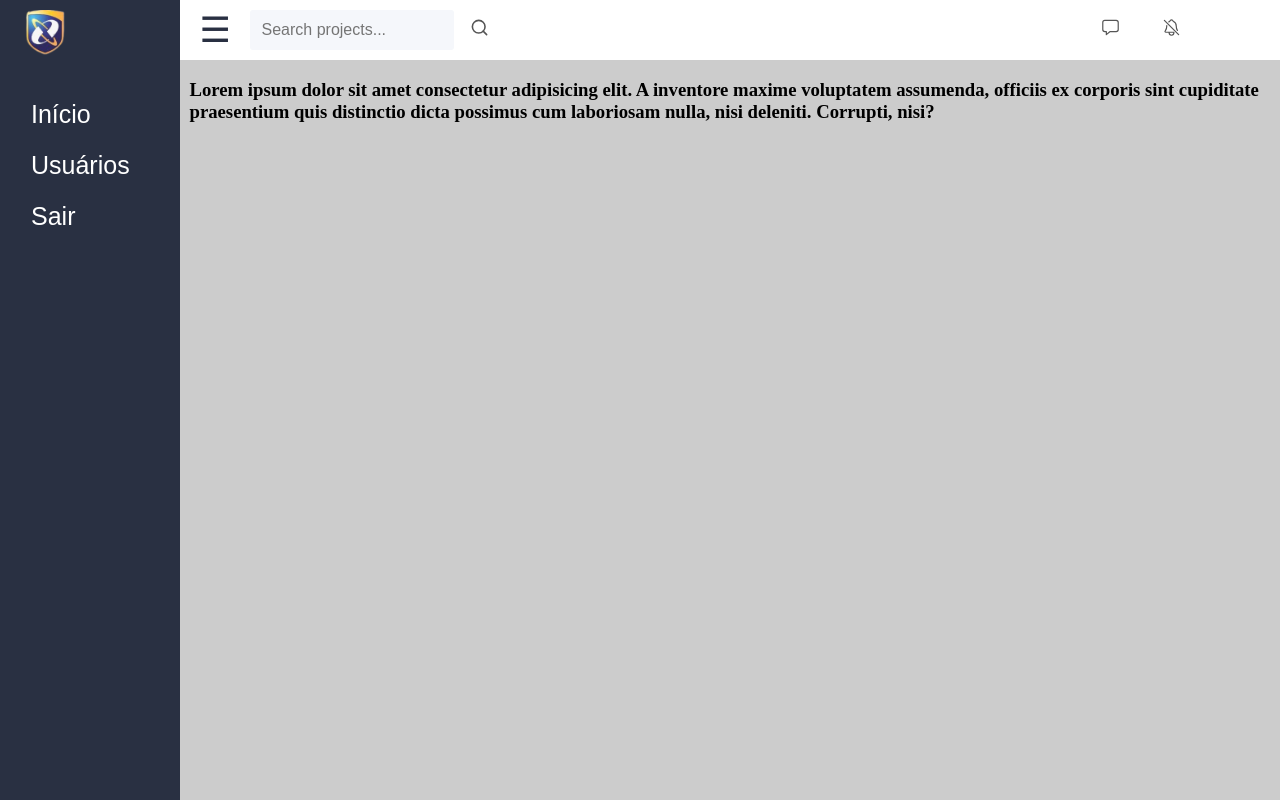
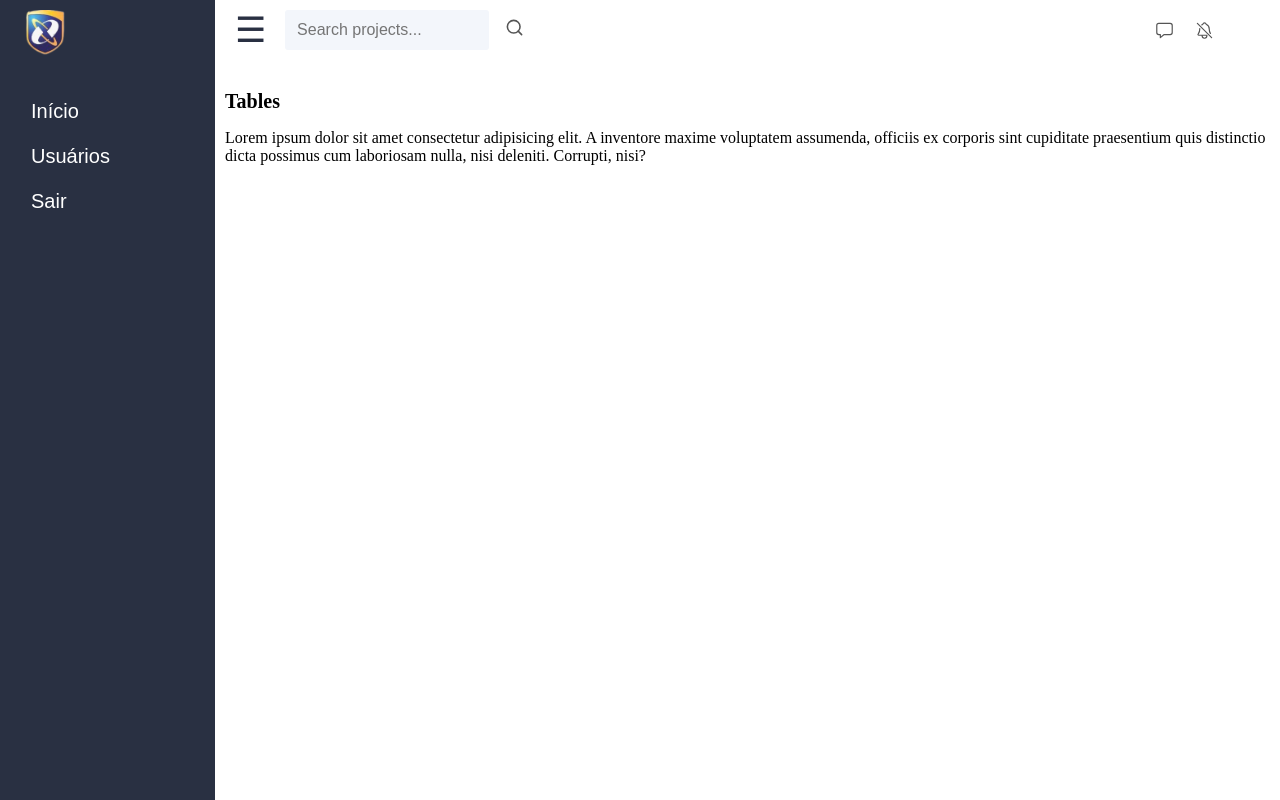
Before and after one commit to Mirtonmqs/login, a React (Vite) app in the folder my-project/: page /site in a window 1280 px wide. Built offline with nearby package versions, Linux system fonts and the light colour scheme.

Commit message:
começando o body do site

```diff
--- a/my-project/src/Pages/Site.jsx
+++ b/my-project/src/Pages/Site.jsx
@@ -37,13 +37,13 @@ const Site2 = () => {
             </div>
             <div class="buttons">
               <button>
-                <a href="link_para_inicio">Início</a>
+                <a href="">Início</a>
               </button>
               <button>
-                <a href="link_para_usuarios">Usuários</a>
+                <a href="">Usuários</a>
               </button>
               <button>
-                <a href="link_para_sair">Sair</a>
+                <a href="">Sair</a>
               </button>
             </div>
           </div>
@@ -76,13 +76,14 @@ const Site2 = () => {
               </form>
             </div>
             <div className="corpo">
+                <h1 className='titulo-site'>Tables</h1>
               <div className="text1">
-                <h3>
+                <p>
                   Lorem ipsum dolor sit amet consectetur adipisicing elit. A
                   inventore maxime voluptatem assumenda, officiis ex corporis
                   sint cupiditate praesentium quis distinctio dicta possimus cum
                   laboriosam nulla, nisi deleniti. Corrupti, nisi?
-                </h3>
+                </p>
               </div>
             </div>
           </div>
--- a/my-project/src/styles/Site.css
+++ b/my-project/src/styles/Site.css
@@ -217,21 +217,6 @@ body {
   margin-top: 10px;
 }
 
-h1 {
-  margin: 0;
-}
-
-ul {
-  list-style-type: none;
-  font-size: 25px;
-}
-
-li {
-  margin-top: 14px;
-  margin-left: -10px;
-  color: #ccc;
-}
-
 .bg-site {
   flex-grow: 1;
   display: flex;
@@ -267,7 +252,7 @@ li {
   color: #fff;
   display: block;
   margin: 20px 0px 0px 25px;
-  font-size: 25px;
+  font-size: 20px;
   background-color: transparent;
   border: none;
 }
@@ -279,12 +264,17 @@ li {
 
 .corpo {
   flex-grow: 1;
-  background-color: #ccc;
+  background-color: #fff;
   width: 100%;
 }
 
 .text1 {
   margin: 10px;
+}
+
+.titulo-site {
+  font-size: 20px;
+  margin: 30px 5px 0 10px;
 }
 
 .form-site {
@@ -293,7 +283,7 @@ li {
 }
 
 .form-site input[type="text"] {
-  background-color: #F5F7FB;
+  background-color: #F3F6FB;
   width: 180px;
   height: 10px;
   padding: 15px 12px;
@@ -313,8 +303,7 @@ li {
   color: #555;
   font-size: 19px;
   border: none;
-  background-color: #fff;
-  margin-right: 600px;
+  background-color:#FFFFFF;
   margin-top: 10px;
 }
 
@@ -322,17 +311,20 @@ li {
   color: #555;
   font-size: 19px;
   border: none;
-  background-color: #fff;
-  margin-right: 30px;
-  margin-top: 10px;
+  background-color:#FFFFFF;
+  position: fixed;
+  top: 20px; /* Posição do topo */
+  right: 100px; /* Posição da esquerda */
 }
 
 .icon-sino {
   color: #555;
   font-size: 19px;
   border: none;
-  background-color: #fff;
-  margin-top: 10px;
+  background-color:#FFFFFF;
+  position: fixed;
+  top: 20px; /* Posição do topo */
+  right: 60px; /* Posição da direita */
 }
 
 .close {
```
